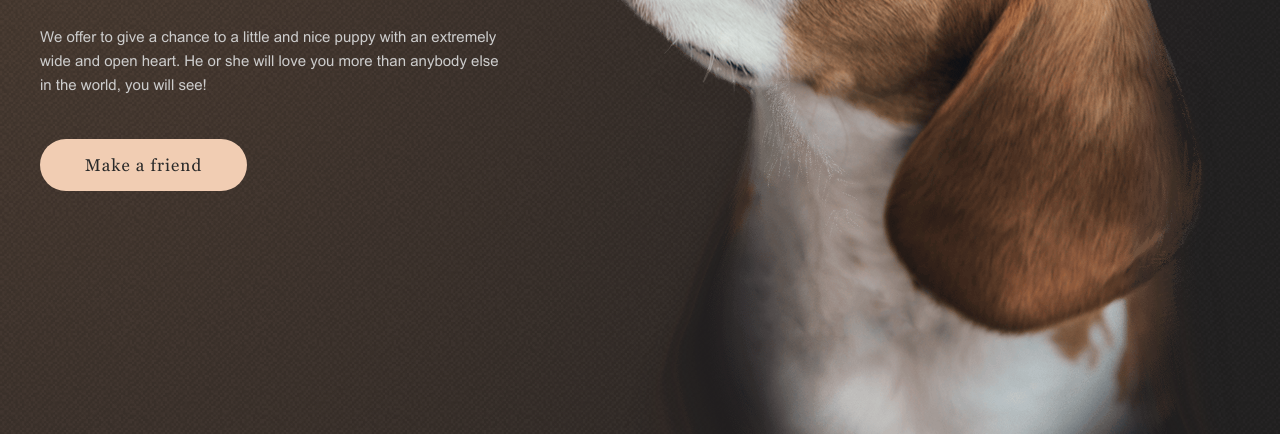
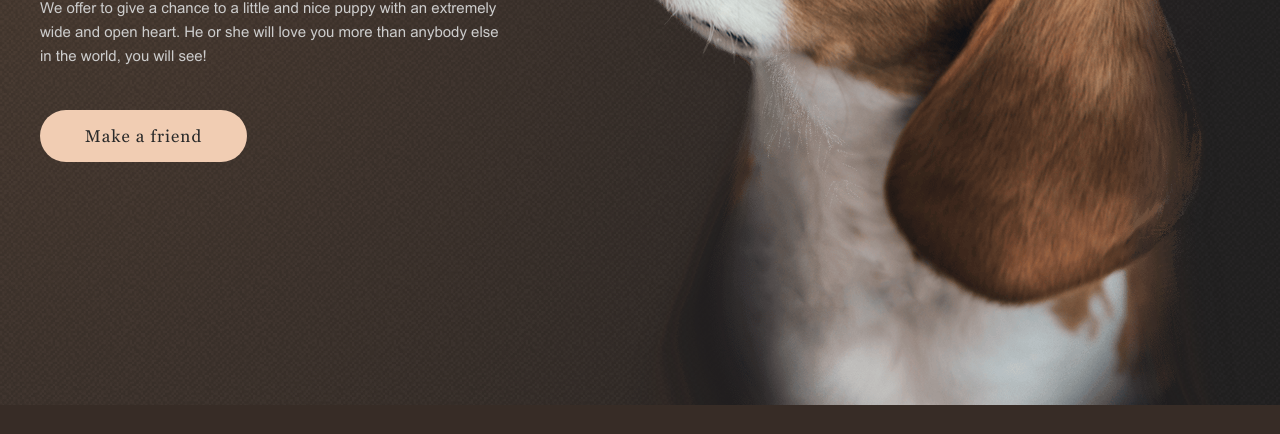
Before and after one commit to anastanei/shelter, a website: page shelter/index.html in a window 1280 px wide. Shown: the part 568-1002 px from the top of the page. After the commit the page ends 973 px from the top, so only its background shows below. Drawn offline with nearby package versions, Linux system fonts and the light colour scheme; files that its build step writes are made by us from their sources.

Commit message:
fix: remove text margins

```diff
--- a/shelter/public/scss/styles.scss
+++ b/shelter/public/scss/styles.scss
@@ -52,6 +52,10 @@ body {
   font-weight: 400;
   color: $color-dark-l;
   background-color: #372C26;
+}
+
+h1, h2, h3, h4, h5, p {
+  margin: 0;
 }
 
 .h2 {
```
